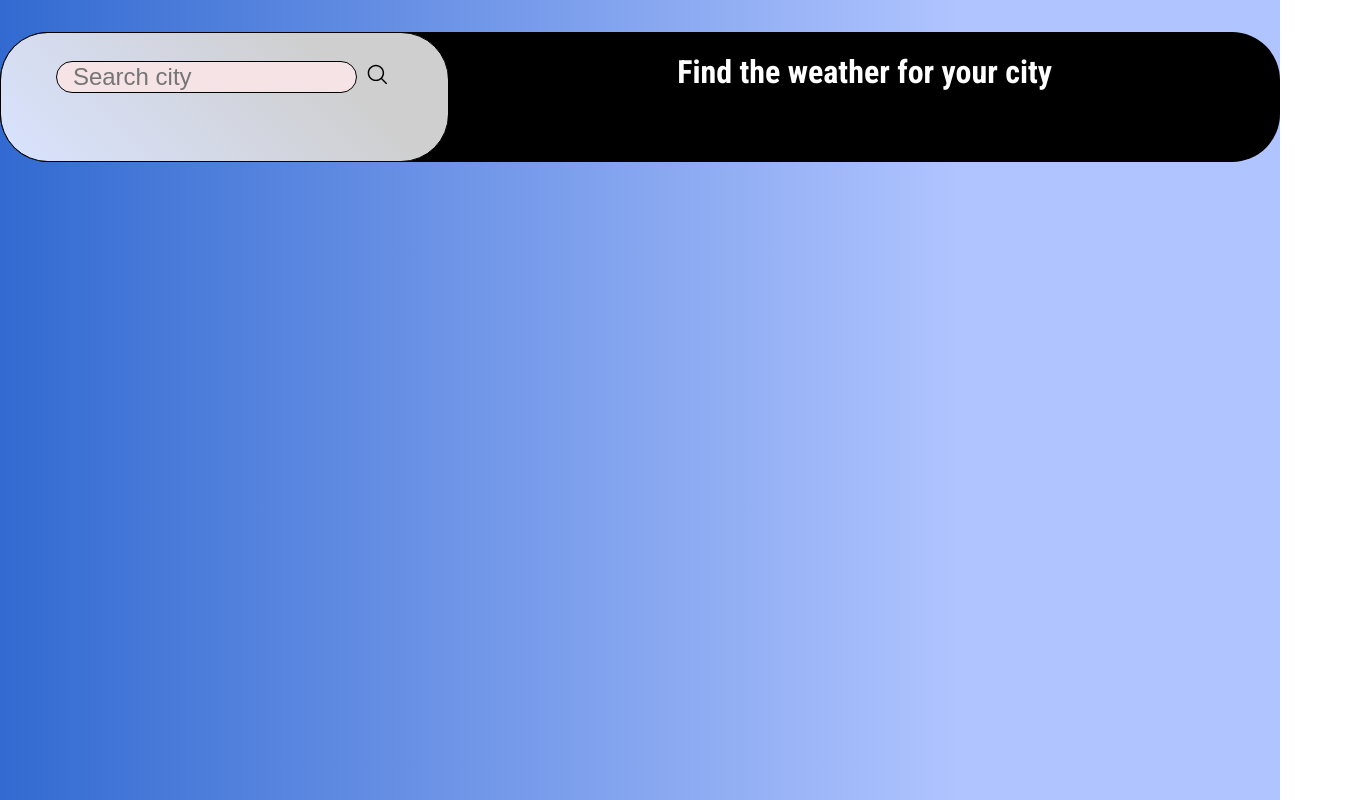
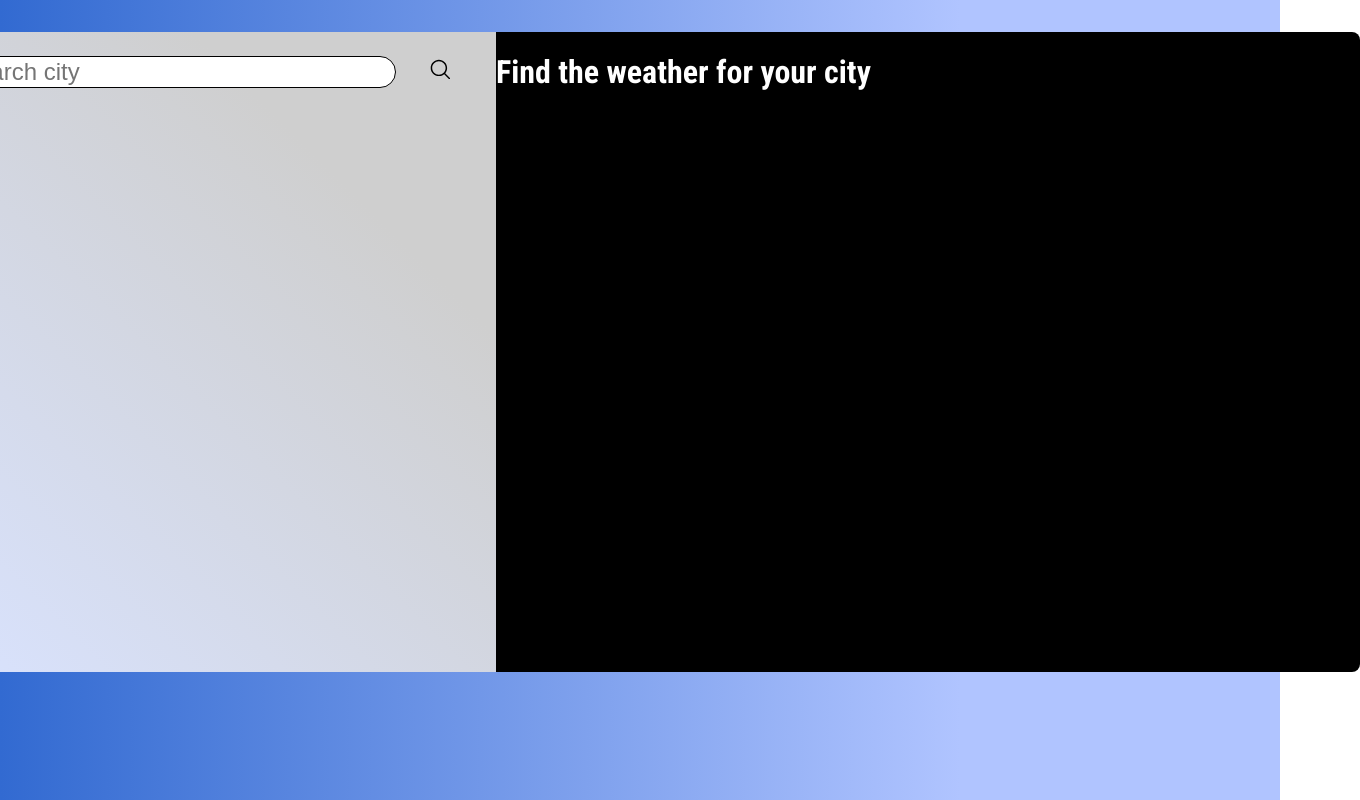
Before and after one commit to MilesanC/weather-app, a plain HTML site: page index.html in a window 1280 px wide. Shown: the whole page, 1360 px wide, since content can reach past the window. Drawn offline with Linux system fonts and the light colour scheme.

Commit message:
Good designe

```diff
--- a/index.html
+++ b/index.html
@@ -11,7 +11,6 @@
   <body>
     <div class="container">
       <div class="big-card">
-        <div class="card">
         <div class="submit-box">
           <input
             type="text"
@@ -31,17 +30,11 @@
               ></path>
             </svg>
           </button>
-          </div>
+          <div class="section-card">
+            <!-- <div class="card">
               <div class="info">
-            <!-- <div class="temp-info">
-            <h1 class="city">
-              London<svg class="svg-icon" viewBox="0 0 20 20">
-                <path
-                  fill="none"
-                  d="M16.888,8.614c0.008-0.117,0.018-0.233,0.018-0.352c0-2.851-2.311-5.161-5.16-5.161c-1.984,0-3.705,1.121-4.568,2.763c-0.32-0.116-0.664-0.182-1.023-0.182c-1.663,0-3.011,1.348-3.011,3.01c0,0.217,0.024,0.427,0.067,0.631c-1.537,0.513-2.647,1.96-2.647,3.67c0,2.138,1.733,3.87,3.871,3.87h10.752c2.374,0,4.301-1.925,4.301-4.301C19.486,10.792,18.416,9.273,16.888,8.614 M15.186,16.003H4.433c-1.66,0-3.01-1.351-3.01-3.01c0-1.298,0.827-2.444,2.06-2.854l0.729-0.243l-0.16-0.751C4.02,8.993,4.003,8.841,4.003,8.692c0-1.186,0.965-2.15,2.151-2.15c0.245,0,0.49,0.045,0.729,0.131l0.705,0.256l0.35-0.664c0.748-1.421,2.207-2.303,3.807-2.303c2.371,0,4.301,1.929,4.301,4.301c0,0.075-0.007,0.148-0.012,0.223l-0.005,0.073L15.99,9.163l0.557,0.241c1.263,0.545,2.079,1.785,2.079,3.159C18.626,14.46,17.082,16.003,15.186,16.003"
-                ></path>
-              </svg>
-            </h1>
+                <div class="temp-info">
+                  <h1 class="city">London</h1>
                   <span><p class="date">02.05.2022</p></span>
                   <h2 class="temp">0°C</h2>
                   <p class="weather">Cloudy</p>
@@ -60,6 +53,8 @@
                     <p class="small-partange">50%</p>
                     <span class="small-text">Cloudiness</span>
                   </div>
+                </div>
+              </div>
             </div> -->
           </div>
         </div>
--- a/script.js
+++ b/script.js
@@ -1,7 +1,7 @@
 const APIkey = "5c22c923e1496b8c08f6409b48327fd6";
 const searchBtn = document.querySelector(".button");
 const searchBar = document.querySelector(".search-bar");
-const info = document.querySelector(".info");
+const secCard = document.querySelector(".section-card");
 const city = document.querySelector(".city");
 
 const getWeather = async function (location) {
@@ -10,9 +10,8 @@ const getWeather = async function (location) {
       `https://api.openweathermap.org/data/2.5/find?q=${location}&units=metric&appid=${APIkey}`
     );
     const data = await res.json();
-    const {lat: lat, lon: lon} = data.list[0].coord;
-    console.log(lat, lon)
-    const part = 'current';
+    const { lat: lat, lon: lon } = data.list[0].coord;
+    const part = "current";
 
     const resForcast = await fetch(
       `https://api.openweathermap.org/data/2.5/onecall?lat=${lat}&lon=${lon}&exclude=${part}&appid=${APIkey}`
@@ -30,16 +29,14 @@ const renderWeather = function (data, dataForcast) {
   const date = new Date();
   console.log(weatherData);
   const markup = `
+  <div class="card">
+  <div class="info">
     <div class="temp-info">
       <h1 class="city">${weatherData.name}</h1>
-        <span><p class="date">${date.getDate()}.${
-    date.getMonth() + 1
-  }.${date.getFullYear()}</p></span>
+      <span><p class="date">${date.getDate()}.${date.getMonth() + 1}.${date.getFullYear()}</p></span>
       <h2 class="temp">${Math.round(weatherData.main.temp)}°C</h2>
       <p class="weather">${weatherData.weather[0].main}</p>
-        <p class="min-max">min: ${Math.round(
-          weatherData.main.temp_min
-        )}°C/max: ${Math.round(weatherData.main.temp_max)}°C</p>
+      <p class="min-max">min: ${Math.round(weatherData.main.temp_min)}°C/max: ${Math.round(weatherData.main.temp_max)}°C</p>
     </div>
     <div class="other-info">
       <div class="humidity small-info">
@@ -55,9 +52,12 @@ const renderWeather = function (data, dataForcast) {
         <span class="small-text">Cloudiness</span>
       </div>
     </div>
+  </div>
+</div>
     `;
-  info.insertAdjacentHTML("afterend", markup);
-  console.log(dataForcast)
+    secCard.innerHTML = '';
+    secCard.insertAdjacentHTML("afterbegin", markup);
+  console.log(dataForcast);
 };
 
 searchBtn.addEventListener("click", function () {
--- a/style.css
+++ b/style.css
@@ -15,37 +15,37 @@ body {
   font-family: "Roboto Condensed", sans-serif;
 }
 
+.big-card{
+  display: flex;
+  flex-direction: row;
+  background-color: #000000;
+  border-radius: 0.5rem;
+  position: absolute;
+  width: 90rem;
+  height: 40rem;
+  top: 2rem;
+  margin: 0 2rem;
+  overflow: hidden;
+}
+
 .text-container{
-  width: 50rem;
   text-align: center;
-    padding: 0 2rem;
 }
 
 .text h1{
-    /* top: 10px; */
-    color: white;
+  justify-content: center;
+  color: white;
 }
-
-.big-card{
-    display: flex;
-    flex-direction: row;
-    background-color: #000000;
-    margin: 2rem 0;
-    border-radius: 3rem;
-}
-
 .card {
-
-  padding: 4rem 3rem;
+  padding: 2rem 3rem;
   display: flex;
   flex-direction: column;
   align-items: center;
   justify-content: center;
   text-align: center;
-  border-radius: 3rem;
-  border: 1px solid;
-  border-color: #000000;
-  /* box-shadow: 10px 10px 10px #999; */
+}
+
+.section-card{
   background: linear-gradient(45deg, #d9e3ff 0%, #cfcfcf 75%);
 }
 
@@ -88,19 +88,19 @@ body {
 }
 
 .submit-box {
-  margin-top: -2.5rem;
   flex-direction: column;
-  width: 100%;
+  background: linear-gradient(45deg, #d9e3ff 0%, #cfcfcf 75%);
+  width: 40%;
 }
 
 .search-bar {
-  width: 80%;
+  width: 75%;
   padding-left: 1rem;
-  margin: 0;
+  margin: 1.5rem;
   border-radius: 1rem;
   border: 1px solid;
   font-size: 1.5rem;
-  background-color: #f5e3e6;
+  background-color: #ffffff;
 }
 
 .search-bar:focus {
@@ -116,19 +116,21 @@ body {
 .svg-icon path,
 .svg-icon polygon,
 .svg-icon rect {
-  fill: #000000;
+  fill: rgb(0, 0, 0);
 }
 
 .button {
   border: none;
   font-size: 1.3rem;
   background-color: transparent;
+  cursor: pointer;
 }
 
 .city{
     display: flex;
     align-items: center;
     font-size: 4rem;
+    margin-top: 0;
     margin-bottom: 0;
 }
 
@@ -160,6 +162,7 @@ body {
     display: flex;
     flex-direction: column;
     align-items: center;
+    margin-bottom: 2rem;
 }
 
 .active{
```
Lines whose indentation alone changed are shown as unchanged.
